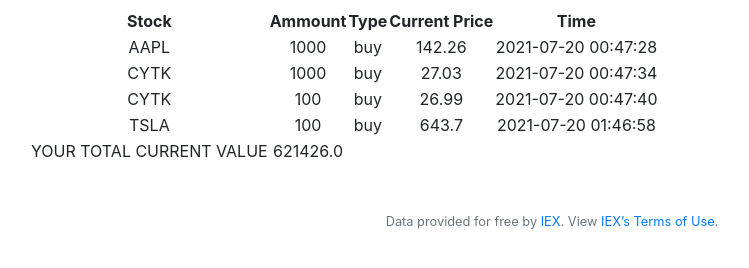
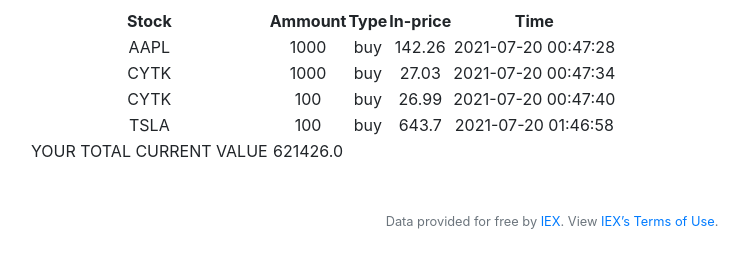
Before and after one commit to cloudvu/finance-app, a Flask app: page /history in a window 1280 px wide. Shown: the part 172-440 px from the top of the page, without its empty margins (88-837 px from the left). Run offline with Flask 2, Linux system fonts and the light colour scheme; a user stored in the database is signed in; data that the repository does not hold is empty; some libraries are stand-ins or nearby versions.

Commit message:
fix query of current amount stocks

```diff
--- a/app.py
+++ b/app.py
@@ -206,12 +206,14 @@ def sell():
 
         ammount = int(request.form.get('ammount'))
         cost = price * ammount
-        current = db.execute("SELECT ammount FROM stocks WHERE id = ? AND symbol = ?", session["user_id"], symbol)
+        current = db.execute("SELECT ammount FROM stocks WHERE user_id = ? AND symbol = ?", session["user_id"], symbol)
 
         if ammount > current[0]["ammount"] or len(current) == 0:
             return apology("Your stocks are not that high!", 501)
         else:
             update_database(session["user_id"], symbol, ammount, price, "sell", current[0])
+
+        return redirect("/")
 
     return render_template("sell.html")
 
--- a/templates/history.html
+++ b/templates/history.html
@@ -14,7 +14,7 @@
             <th>        Stock       </th>
             <th>       Ammount      </th>
             <th>Type</th>
-            <th>Current Price</th>
+            <th> In-price</th>
             <th>        Time        </th>
         </tr>
         {% for transaction in transactions %}
```
